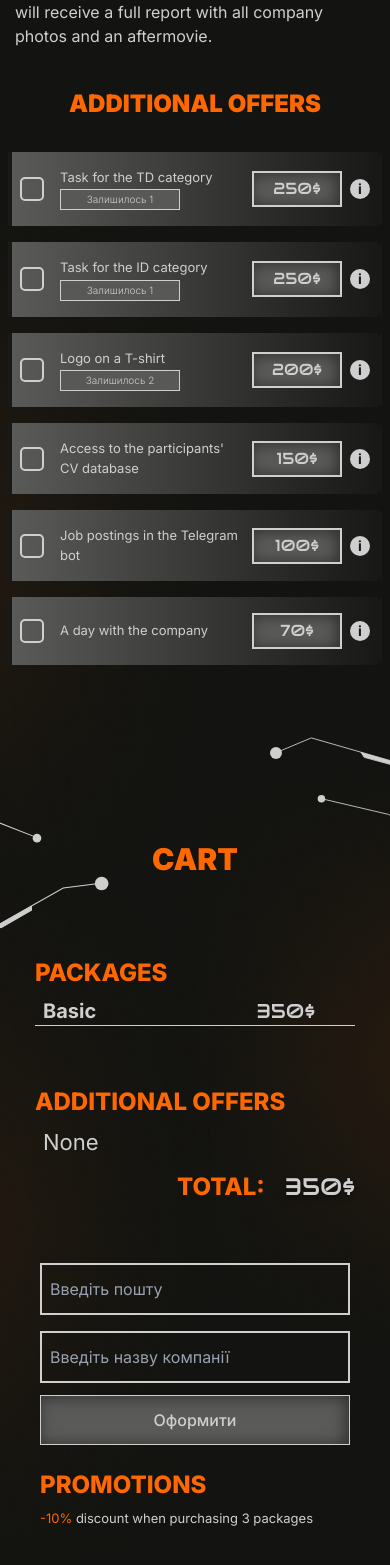
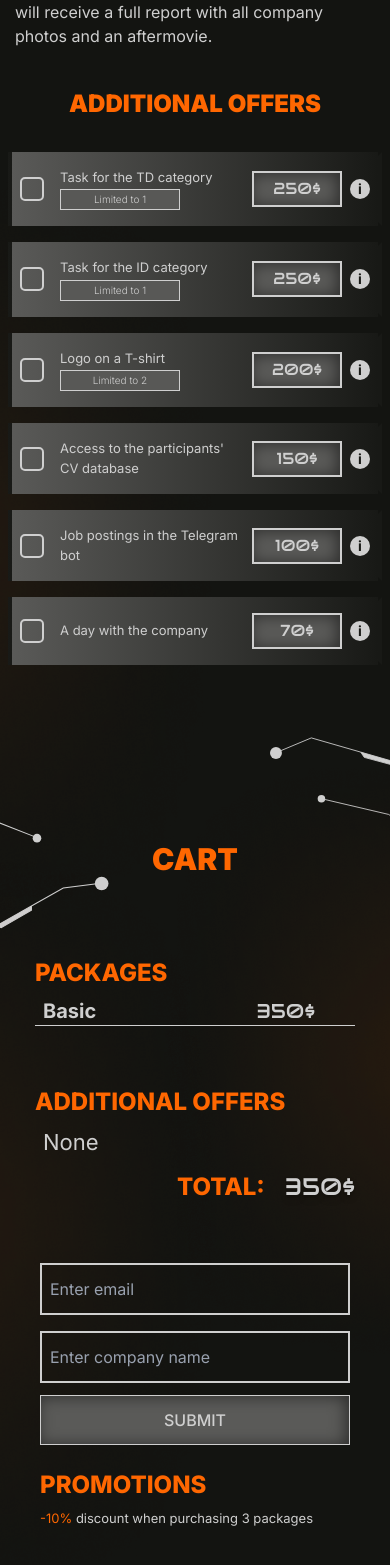
Before and after one commit to Vladpru/bec-2025-partnership-inter, a Next.js app: page / in a window 390 px wide. Shown: the part 7814-9379 px from the top of the page. Built offline with nearby package versions, Linux system fonts and the light colour scheme.

Commit message:
Update About section margins and improve form placeholders in Cart and AdditionalOptions components

```diff
--- a/src/components/About.tsx
+++ b/src/components/About.tsx
@@ -16,7 +16,7 @@ const About = forwardRef<HTMLDivElement, object>((_, ref) => {
   ]
 
   return (
-    <section className={`h-72 mt-30 md:mt-70 3xl:mt-80 4xl:mt-90 mb-35 3xl:mb-55 scroll-m-35 relative`} ref={ref}>
+    <section className={`h-72 mt-30 md:mt-40 mb-35 3xl:mb-55 scroll-m-35 relative`} ref={ref}>
       <div className="relative">
         <div className="container flex flex-col 1140px:flex-row 1140px:gap-30 gap-15 3xl:gap-15 4xl:justify-between 3xl:justify-between">
           <div className="flex flex-col gap-5 1240px:text-xl 3xl:text-[22px] 3xl:max-w-[800px] 4xl:text-[24px] xs:px-3">
--- a/src/components/Cart.tsx
+++ b/src/components/Cart.tsx
@@ -136,7 +136,7 @@ const Cart = ({ selectedPackages, customServices, servicesPrice, packagesPrice,
           <form className="mt-6" onSubmit={handleSubmit}>
             <input
               type="email"
-              placeholder="Введіть пошту"
+              placeholder="Enter email"
               className="1160px:text-xl text-base w-full py-3 px-2 mb-2 bg-transparent border-2 border-becwhite text-becwhite placeholder-gray-400"
               value={email}
               onChange={(e) => setEmail(e.target.value)}
@@ -144,7 +144,7 @@ const Cart = ({ selectedPackages, customServices, servicesPrice, packagesPrice,
             />
             <input
               type="text"
-              placeholder="Введіть назву компанії"
+              placeholder="Enter company name"
               className="mt-2 1160px:text-xl text-base w-full py-3 px-2 mb-2 bg-transparent border-2 border-becwhite text-becwhite placeholder-gray-400"
               value={companyName}
               onChange={(e) => setCompanyName(e.target.value)}
@@ -154,7 +154,7 @@ const Cart = ({ selectedPackages, customServices, servicesPrice, packagesPrice,
               type="submit"
               className='cursor-pointer w-full 1160px:mt-4 mt-1 text-center py-3 font-medium 1160px:text-xl text-base bg-[#5A5A58] text-[#CFCFCF] border border-[#CFCFCF] shadow-[inset_-3px_1px_15px_rgba(0,0,0,0.5)]
                 hover:bg-[#727270] hover:text-white hover:border-white hover:shadow-[0_0_10px_rgba(255,255,255,0.3)] transition-all duration-400 ease-out'>
-              Оформити
+              SUBMIT
             </button>
           </form>
 
--- a/src/components/ui/AdditionalOptions.tsx
+++ b/src/components/ui/AdditionalOptions.tsx
@@ -78,7 +78,7 @@ const AdditionalOptions = ({
                 <span className="flex-grow w-[180px] 460px:w-full text-[13px] 490px:text-sm 580px:text-base 640px:text-lg 840px:text-2xl 4xl:text-2xl 4xl:pl-3">{service.name}</span>
                 {service.available !== 0 && (
                   <p className="text-[10px] 540px:w-full items-center flex justify-center w-[120px] 490px:text-[12px] 700px:text-sm font-extralight text-center bg-[#585856] text-becwhite 440px:py-1 py-0.5 px-1 440px:px-3 640px:px-6 4xl:py-2 4xl:px-8 4xl:text-lg mr-5 border-1 border-becwhite max-w-[250px]">
-                    Залишилось {service.available}
+                    Limited to {service.available}
                   </p>
                 )}
               </div>
@@ -107,7 +107,7 @@ const AdditionalOptions = ({
               {openTooltipId === service.id && (
                 <Modal onClose={() => setOpenTooltipId(null)}>
                   <div
-                    className="extra_bg text-becwhite text-sm border-3 border-becwhite p-6 w-full shadow-lg relative z-[100] rounded-md"
+                    className="extra_bg text-becwhite text-sm border-2 border-bec p-6 w-full shadow-lg relative z-[100]"
                   >
                     <button
                       onClick={() => setOpenTooltipId(null)}
```
